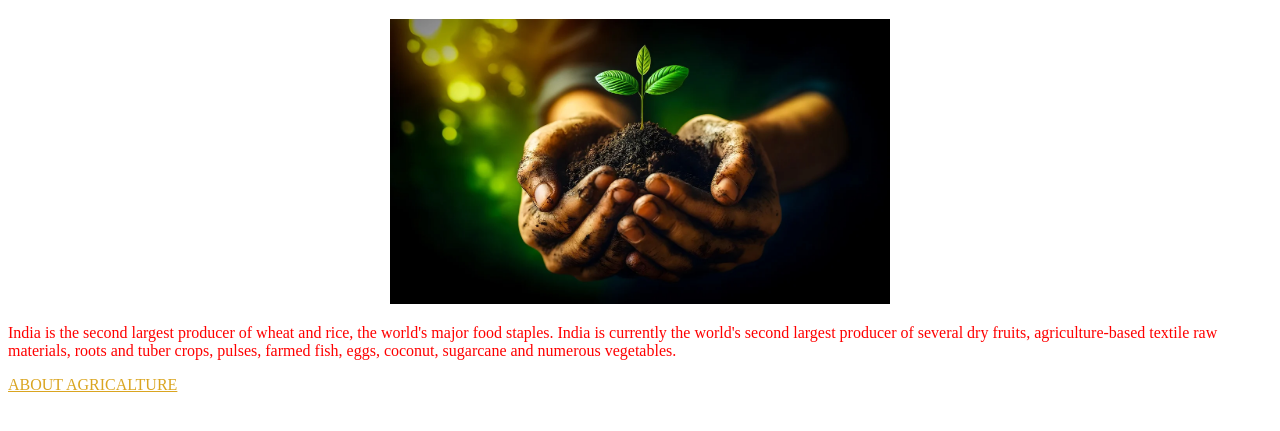
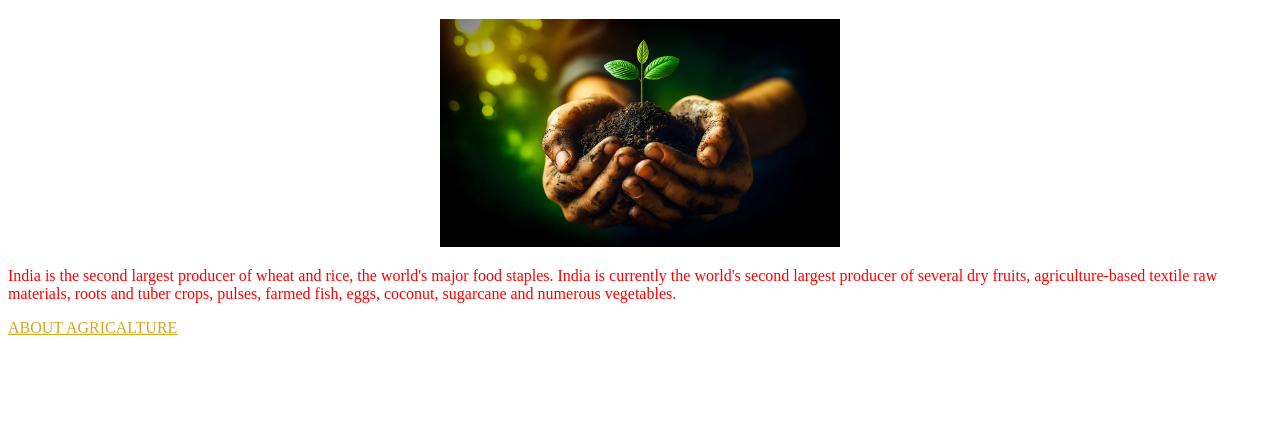
Before and after one commit to battulaveerareddy/new-img, a plain HTML site: page index.html in a window 1280 px wide. Shown: the part 61-492 px from the top of the page. Drawn offline with Linux system fonts and the light colour scheme.

Commit message:
Update index.html

```diff
--- a/index.html
+++ b/index.html
@@ -7,7 +7,7 @@
 </head>
 <body>
     <center><h1 style="color: aqua;"> Welcome to the World of Agriculture </h1></center>
-    <center><img src="./image-1.webp" width="500" hight="500"/></center>
+    <center><img src="./image-1.webp" width="400" hight="400"/></center>
     <p style="color:red;">India is the second largest producer of wheat and rice, the world's major food staples.
         India is currently the world's second largest producer of several dry fruits,
         agriculture-based textile raw materials,
```
